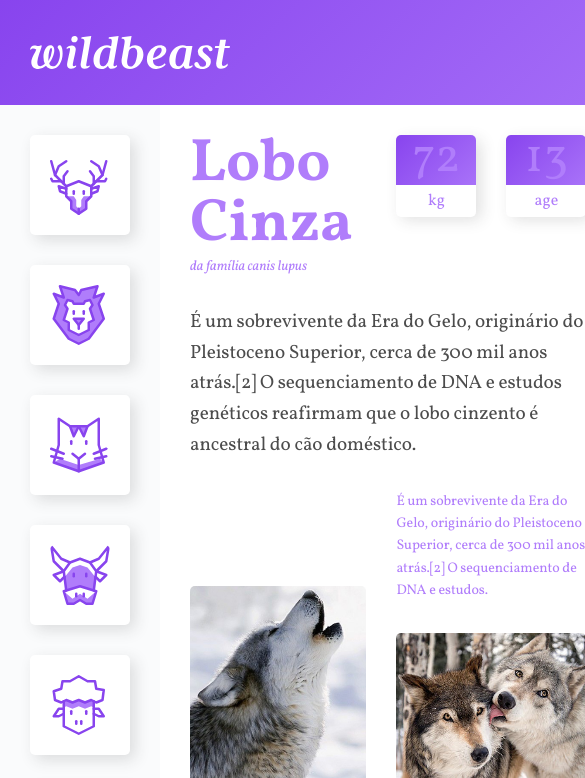
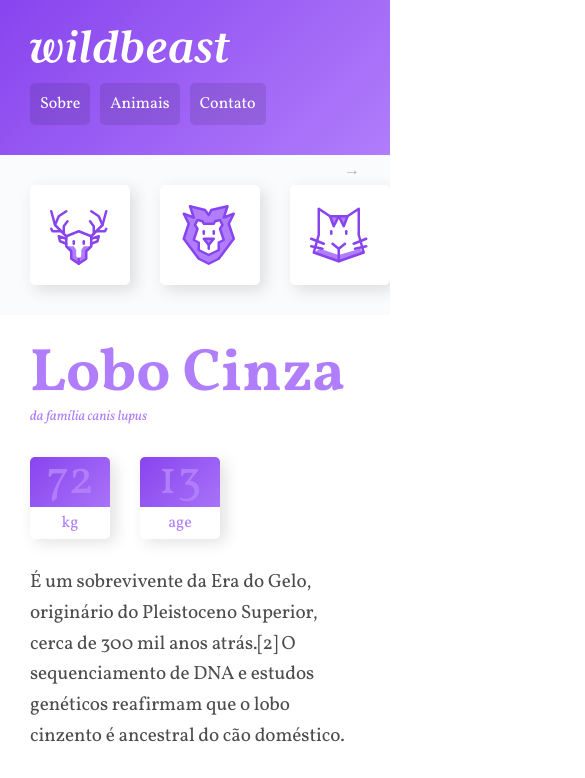
Before and after one commit to yuri-italo/wildbeast, a plain HTML site: page index.html in a window 390 px wide. Shown: the top 778 px of the page, 585 px wide, since content can reach past the window. Drawn offline with Linux system fonts and the light colour scheme.

Commit message:
responsividade

```diff
--- a/css/style.css
+++ b/css/style.css
@@ -22,7 +22,7 @@ a {
 
 img {
   display: block;
-  max-width: 100%;
+  width: 100%;
   border-radius: 5px;
 }
 
@@ -34,6 +34,28 @@ img {
     "header header header"
     "sidenav content anuncios"
     "footer footer footer";
+}
+
+@media (max-width: 1200px) {
+  .estrutura {
+    grid-template-areas:
+      "header header header"
+      "sidenav content content"
+      "sidenav anuncios anuncios"
+      "footer footer footer";
+  }
+}
+
+@media (max-width: 760px) {
+  .estrutura {
+    grid-template-columns: 100%;
+    grid-template-areas:
+      "header"
+      "sidenav"
+      "content"
+      "anuncios"
+      "footer";
+  }
 }
 
 /* HEADER */
@@ -73,6 +95,24 @@ img {
   margin-left: 30px;
 }
 
+@media (max-width: 760px) {
+  .header {
+    grid-template-columns: auto;
+  }
+
+  .logo {
+    margin-bottom: 20px;
+  }
+
+  .header nav a {
+    font-size: 1em;
+  }
+
+  .header li + li {
+    margin-left: 10px;
+  }
+}
+
 /* SIDENAV */
 .sidenav {
   grid-area: sidenav;
@@ -96,6 +136,48 @@ img {
   background: #b07dfb;
 }
 
+@keyframes seta {
+  from {
+    right: 30px;
+  } to {
+    right: 20px;
+  }
+}
+
+@media (max-width: 760px) {
+  .sidenav {
+    position: relative;
+    overflow-x: auto;
+    -webkit-overflow-scrolling: touch;
+    -ms-overflow-style: -ms-autohiding-scrollbar;
+  }
+
+  .sidenav::after {
+    content: "→";
+    position: absolute;
+    top: 5px;
+    right: 30px;
+    color: rgba(0, 0, 0, 0.3);
+    animation: seta 0.5s ease-in 0s infinite alternate;
+  }
+
+  .sidenav ul {
+    display: flex;
+  }
+
+  .sidenav li {
+    flex: 1 0 60px;
+  }
+
+  .sidenav {
+    padding: 0 30px;
+  }
+
+  .sidenav li a {
+    margin: 30px 30px 30px 0;
+  }
+}
+
 /* CONTENT */
 .content {
   grid-area: content;
@@ -105,6 +187,12 @@ img {
   display: grid;
   grid-template-columns: 1fr 1fr;
   gap: 30px;
+}
+
+@media (max-width: 600px) {
+  .content {
+    grid-template-columns: auto;
+  }
 }
 
 .col-wide {
@@ -229,6 +317,7 @@ p {
   align-content: start;
   padding: 30px;
   gap: 30px;
+  grid-template-columns: repeat(auto-fit, minmax(150px, 1fr));
 }
 
 /* FOOTER */
```
